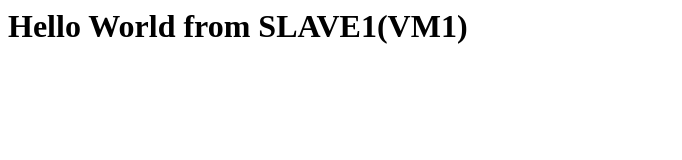
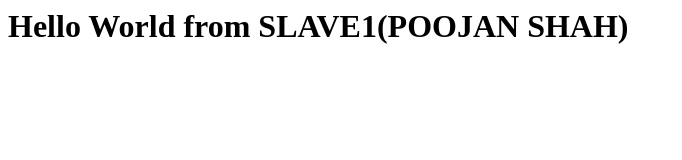
Before and after one commit to poojan4ps/ansible, a plain HTML site: page index.html in a window 1280 px wide. Shown: the whole page, without its empty margins (0-682 px from the left). Drawn offline with Linux system fonts and the light colour scheme.

Commit message:
Update index.html

```diff
--- a/index.html
+++ b/index.html
@@ -1,7 +1,7 @@
 <html>
 <head>
 <h1>
-Hello World from SLAVE1(VM1)
+Hello World from SLAVE1(POOJAN SHAH)
 </h1>
 </head>
 </html>
```
